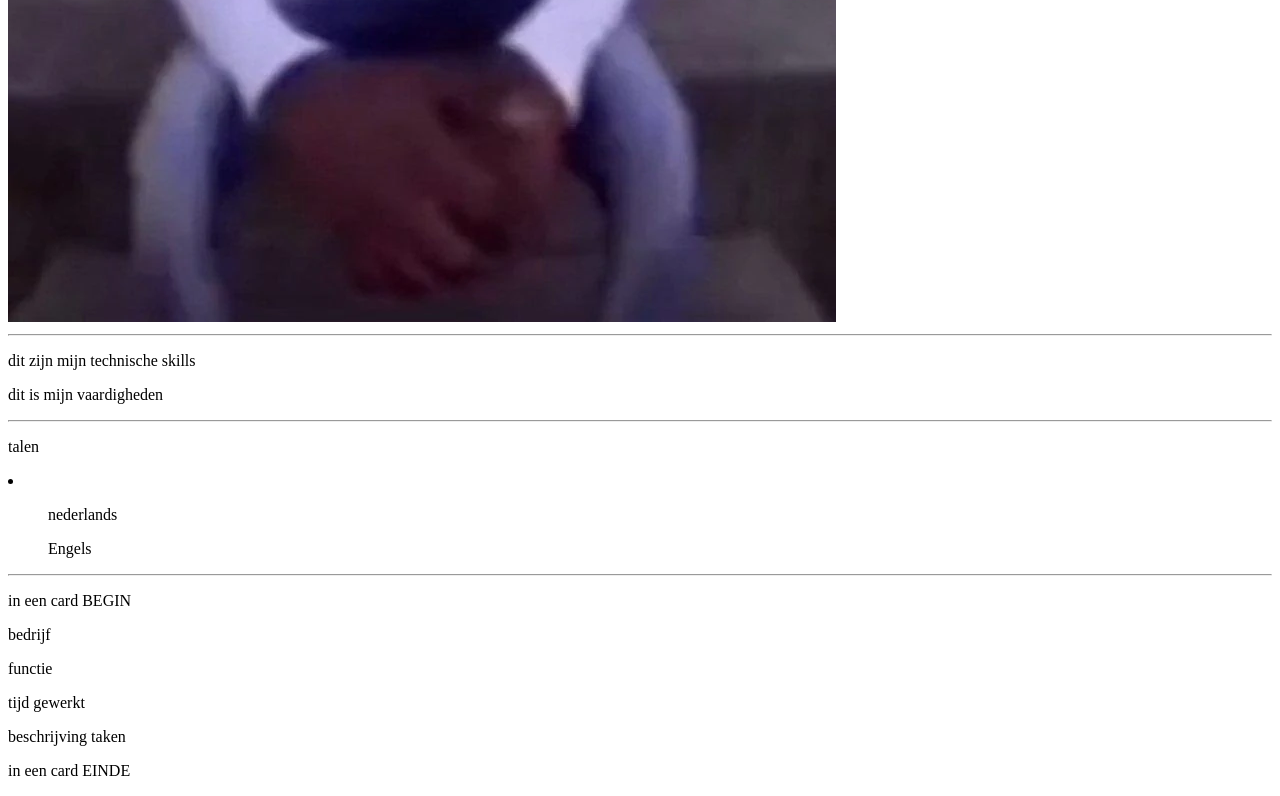
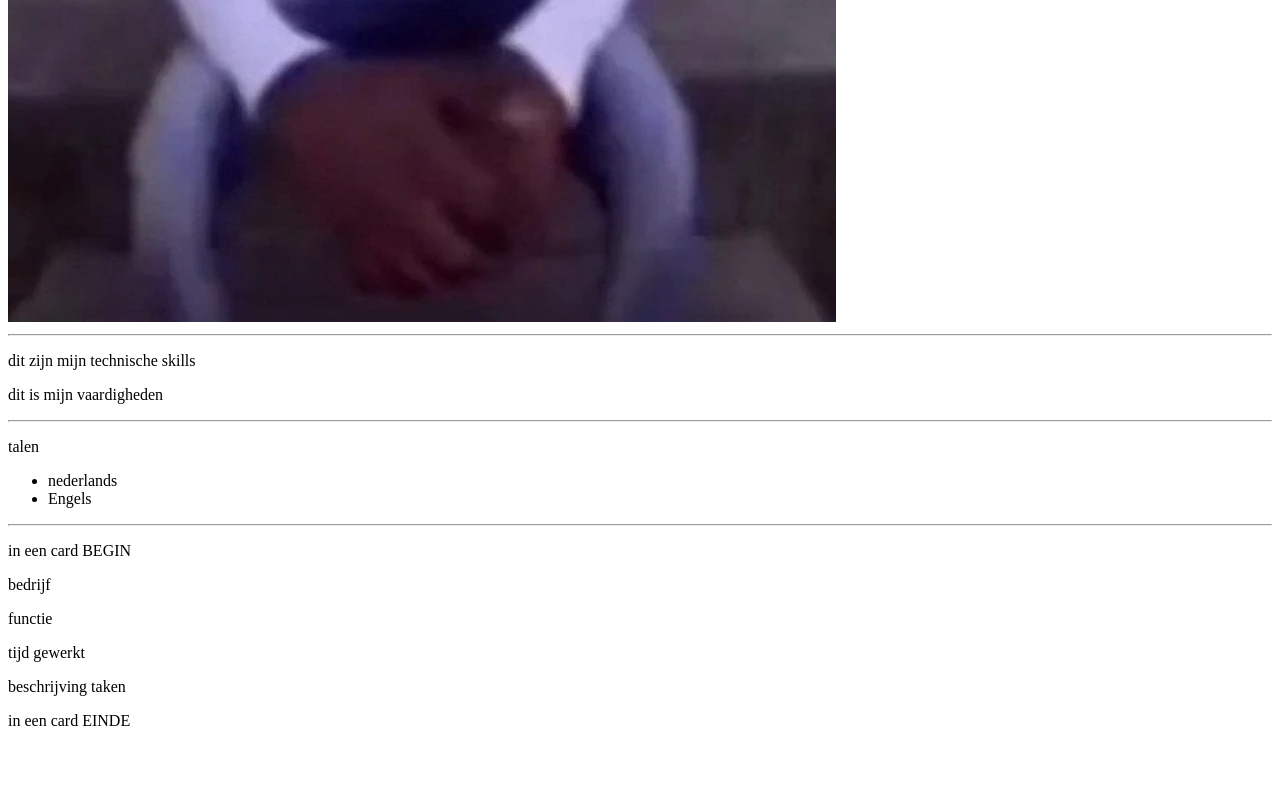
Before and after one commit to pxl-werkplekleren/portfolio-quintendelvaux, a plain HTML site: page index.html in a window 1280 px wide. Shown: the part 1120-1916 px from the top of the page. After the commit the page ends 1866 px from the top, so only its background shows below. Drawn offline with Linux system fonts and the light colour scheme.

Commit message:
WEB-01(schets-0.1)

```diff
--- a/index.html
+++ b/index.html
@@ -8,7 +8,7 @@
 <body>
 <!--links-->
 <a href="diploma-opleidingen.html">Diploma's en opleidingen</a>
-<a href="extra's">Extra about me</a>
+<a href="extra-about-me.html">Extra about me</a>
 <!--links-einde-->
 <hr>
     <h1>Portofolio</h1>
@@ -31,10 +31,10 @@
 <hr>
 <!--talen-kennis-->
 <p>talen</p>
-<li>
-    <ul>nederlands</ul>
-    <ul>Engels</ul>
-</li>
+<ul>
+    <li>nederlands</li>
+    <li>Engels</li>
+</ul>
 <!--talen-kennis-einde-->
 <hr>
 <!--werkervaringen-->
```
